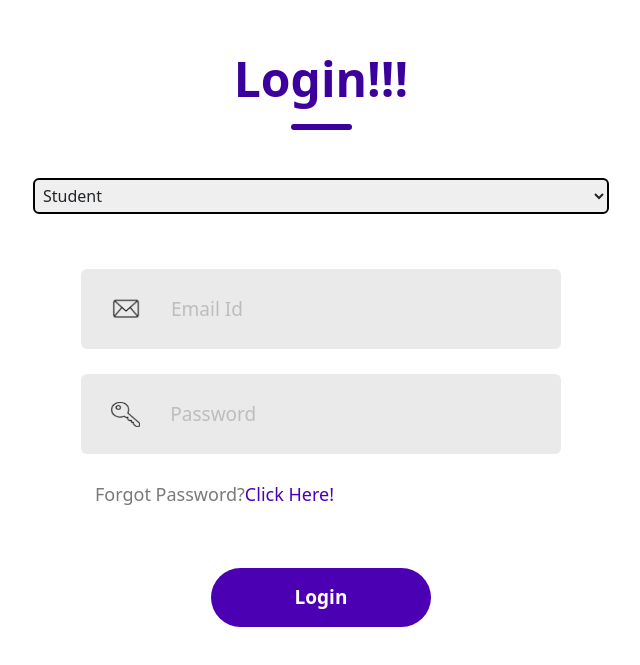
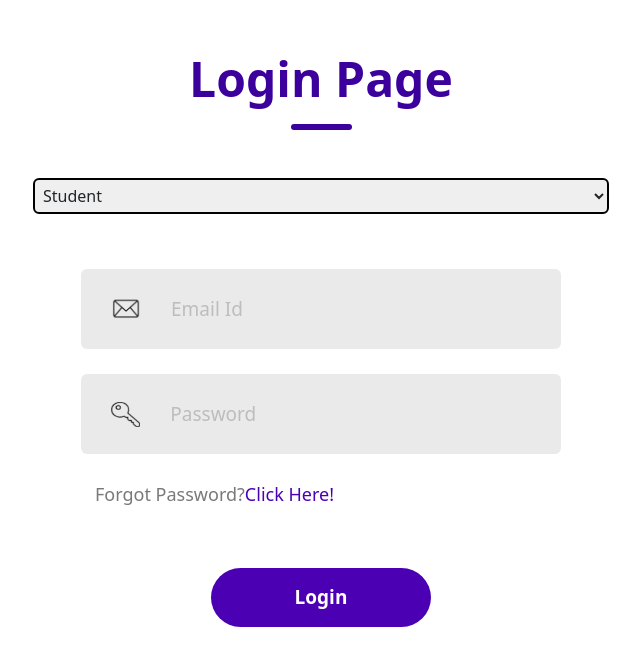
Before and after one commit to BhaaveshWaykole/StudentManagement, a React (Create React App) app in the folder frontend/: page / in a window 1280 px wide. Shown: the part 187-852 px from the top of the page, without its empty margins (319-959 px from the left). Built offline with nearby package versions, Linux system fonts and the light colour scheme; a web font is replaced by a local one.

Commit message:
test CICD

```diff
--- a/frontend/src/pages/login/Login.jsx
+++ b/frontend/src/pages/login/Login.jsx
@@ -33,7 +33,7 @@ export const Login = () => {
   return (
     <div className="container">
       <div className="header">
-        <div className="text">Login!!!</div>
+        <div className="text">Login Page</div>
         <div className="underline"></div>
       </div>
       <select
```
